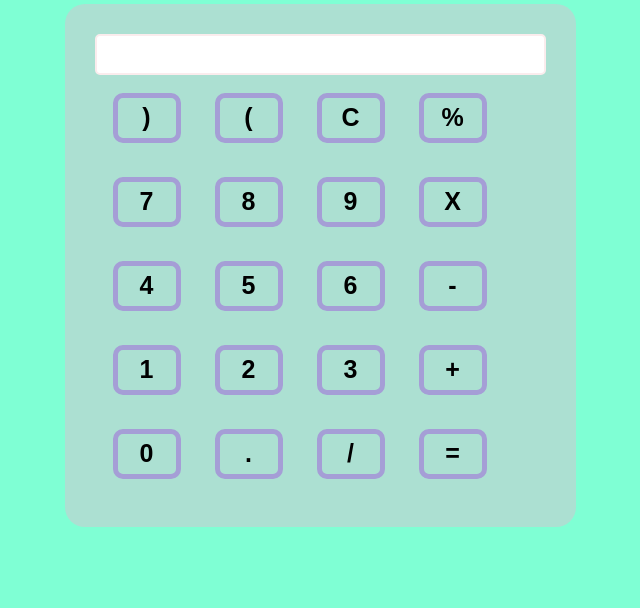
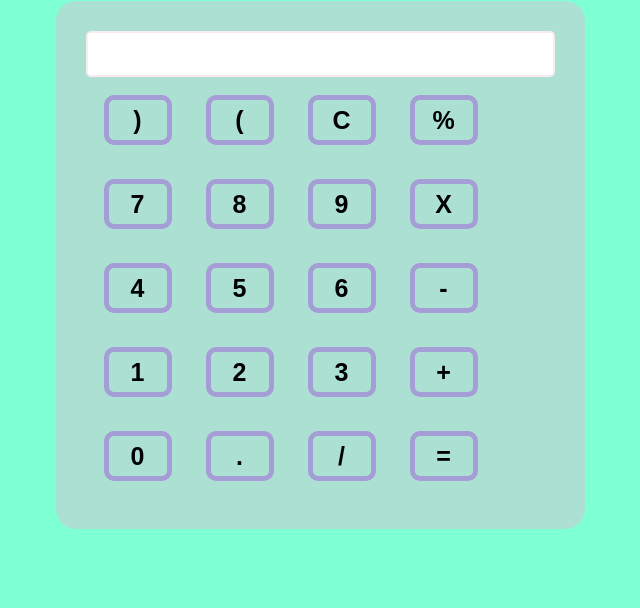
Before and after one commit to sheikhemon/simple-calculator, a plain HTML site: page index.html in a window 1280 px wide. Shown: the part 192-800 px from the top of the page, without its empty margins (320-960 px from the left). Drawn offline with Linux system fonts and the light colour scheme.

Commit message:
added some css

```diff
--- a/assets/css/main.css
+++ b/assets/css/main.css
@@ -29,11 +29,14 @@ h1{
 }
 input{
     font-size: 34px;
+    font-weight: 500;
+    padding-right: 20px;
+    text-align: right;
     border: 2px solid #faeced;
     border-radius: 5px;
     outline: none;
     width: auto;
-    height: 35px;
+    height: 40px;
 }
 button{
     font-size: 25px;
```
